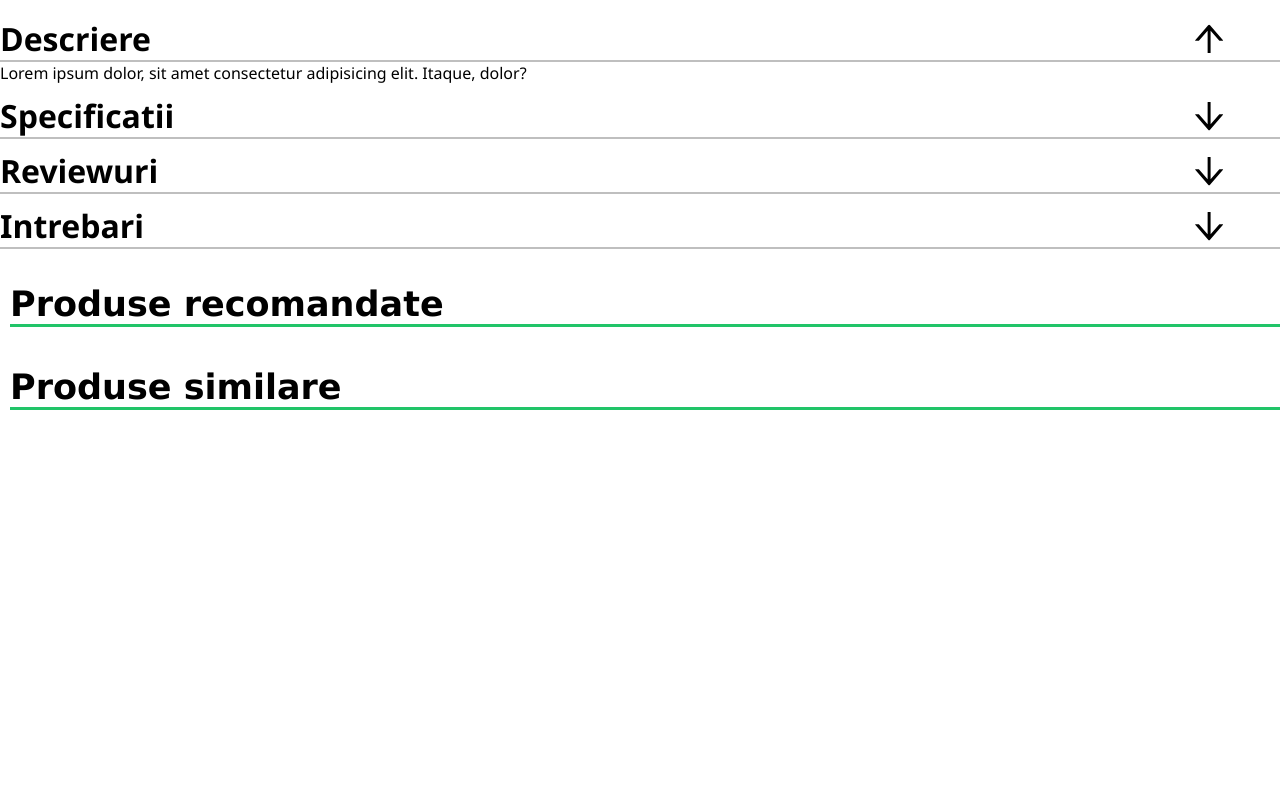
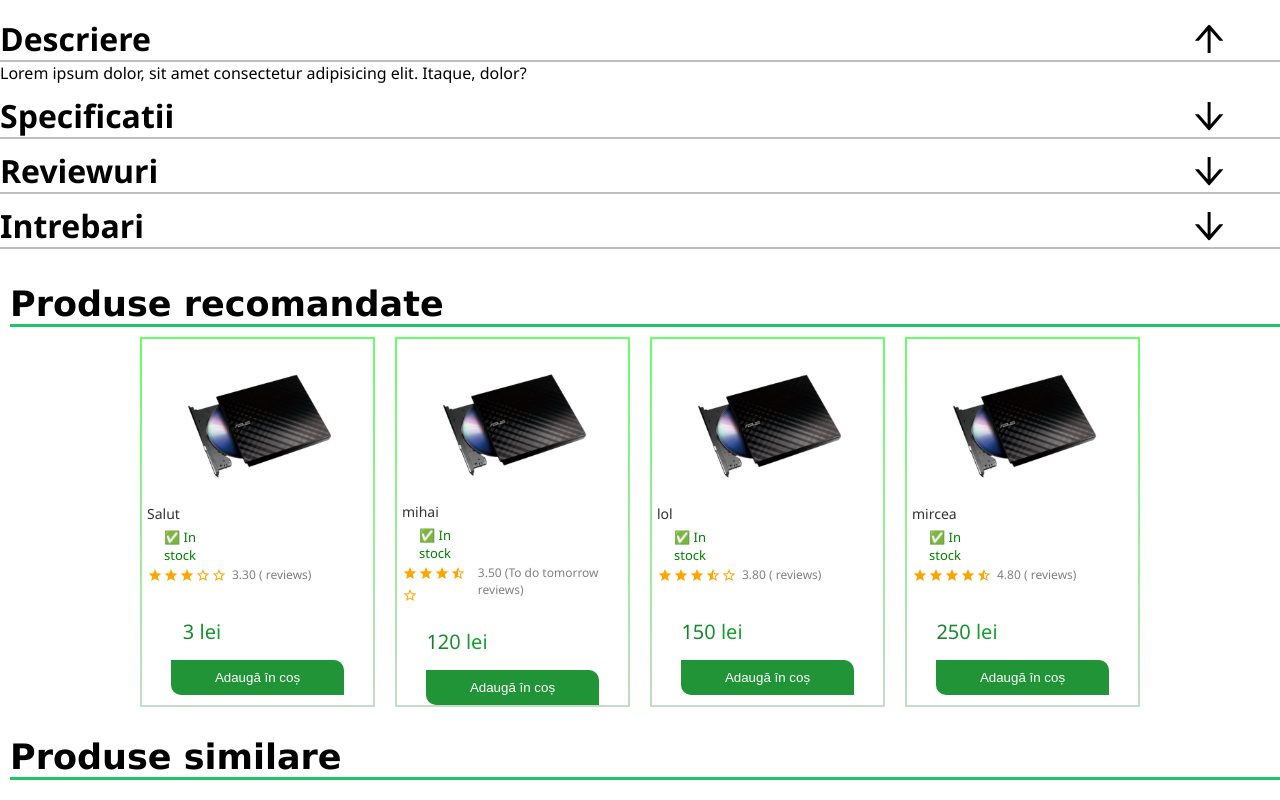
Before and after one commit to catalinfl/e-commerce, a React (Vite) app in the folder client/: page /product/636c1a743f63b11cb3085bb9 in a window 1280 px wide. Shown: the part 993-1793 px from the top of the page. Before the commit the page ends 1423 px from the top, so only its background shows below. Built offline with nearby package versions, Linux system fonts and the light colour scheme; no server answers.

Commit message:
reviews added

```diff
--- a/client/src/components/Card/CardProduct.tsx
+++ b/client/src/components/Card/CardProduct.tsx
@@ -6,10 +6,28 @@ import Product from '../Product/Product'
 
 
 interface PropsForCards {
-    price: String
+    price: string
+    title: string,
+    rating: string | undefined,
+    reduce?: string,
+    image: string,
+    oldPrice?: string,
+    reviews?: undefined | string
 }
 
-const CardProduct = ({ price }: PropsForCards) => {
+const CardProduct: React.FC<PropsForCards> = ({ price, title, rating, reviews, reduce, image, oldPrice}: PropsForCards) => {
+
+    var ratingToPass: any;
+    if (rating === undefined) {
+        ratingToPass = 0;
+    }
+    else ratingToPass = parseFloat(rating).toPrecision(3);
+
+    var reviewsToPass: any;
+    if (reviews === undefined) {
+        reviewsToPass = 0;
+    }
+    else reviewsToPass = parseInt(reviews);
 
   return (
     <div className="cardItem">
@@ -17,24 +35,30 @@ const CardProduct = ({ price }: PropsForCards) => {
             <img className="cartImage" src={Image} alt="image" />
         </div>
         <div className="cardDesc">
-            Lorem ipsum dolor sit ametetww consectetur adipisicing elit. M
+            {title}
         </div>
         <div className="cardAvailability">
-        &#9989; in stock
+        &#9989; In stock
         </div>
-        <div className="cardRatings">
-            <Ratings />
+        {rating ? <div className="cardRatings">
+            <Ratings stars={ratingToPass} reviews={reviewsToPass}/>
+        </div> : null}
+        <div className="cardOldPriceContainer">
+        { oldPrice ?
+        <div className="cardOldPrice">
+            {oldPrice} lei
         </div>
-        <div className="cardOldPriceContainer">
-        <div className="cardOldPrice">
-            500 lei
-        </div>
-        <div className="cardReduce">
+        : null
+        }
+        {reduce ?
+            <div className="cardReduce">
             20%
         </div>
+        : null
+        }
         </div>
         <div className="cardPrice">
-            586,322 lei
+        {price} lei
         </div>
         <div className="cardButton">
             <button className="cardBuyButton"> Adaugă în coș </button>
--- a/client/src/components/Card/Ratings.tsx
+++ b/client/src/components/Card/Ratings.tsx
@@ -1,20 +1,152 @@
-import React from 'react'
+import React, { useEffect, useState } from 'react'
 import './Ratings.scss'
 import { IoMdStar, IoMdStarHalf, IoMdStarOutline } from 'react-icons/io'
 
 
-const Ratings: React.FC = () => {
+interface PropsForStars {
+  stars?: any | number | (() => number),
+  reviews?: number
+}
+
+
+const Ratings: React.FC<PropsForStars> = ({stars, reviews}: PropsForStars) => {
+
+
+  const [useStars, setUseStars] = useState<number>(stars);
+  const [useReviews, setUseReviews] = useState<number | (() => number) | undefined>(reviews);
+
+  var fiveStars, fourAndHalfStars, fourStars, threeAndHalfStars, threeStars, twoAndHalfStars, twoStars, oneAndHalfStar, oneStar, zeroStar;
+
+  const createRating = (stars: number) => {
+      if (!stars) {
+        zeroStar = true;
+      }
+      if (stars == 5.00) {
+        fiveStars = true;
+      }
+      if (stars >= 4.50 && stars < 5.00) {
+        fourAndHalfStars = true;
+      }
+      if (stars >= 4.00 && stars < 4.50) {
+        fourStars = true;
+      }
+      if (stars >= 3.50 && stars < 4.00) {
+        threeAndHalfStars = true;
+      }
+      if (stars >= 3.00 && stars < 3.50) {
+        threeStars = true;
+      }
+      if (stars >= 2.50 && stars < 3.00) {
+        twoAndHalfStars = true;
+      }
+      if (stars >= 2.00 && stars < 2.50) {
+        twoStars = true;
+      }
+      if (stars >= 1.50 && stars < 2.00) {
+        oneAndHalfStar = true;
+      }
+      if (stars >= 1.00 && stars < 1.50) {
+        oneStar = true;
+      }
+  }
+
+  createRating(stars);
+
+
   return (
+    <>
     <div className="cardRating">
     <div className="cardStars">
-    <IoMdStar />
-    <IoMdStar/>
-    <IoMdStar/>
-    <IoMdStarHalf/>
-    <IoMdStarOutline/>
+    { fiveStars ?
+      <>
+      <IoMdStar />
+      <IoMdStar />
+      <IoMdStar />
+      <IoMdStar />
+      <IoMdStar />
+      </>
+     : fourAndHalfStars ?
+      <>
+      <IoMdStar />
+      <IoMdStar />
+      <IoMdStar />
+      <IoMdStar />
+      <IoMdStarHalf />
+      </>
+      :
+      fourStars ?
+      <>
+      <IoMdStar />
+      <IoMdStar />
+      <IoMdStar />
+      <IoMdStar />
+      <IoMdStarOutline />
+      </>
+      :
+      threeAndHalfStars ?
+      <>
+      <IoMdStar />
+      <IoMdStar />
+      <IoMdStar />
+      <IoMdStarHalf />
+      <IoMdStarOutline />
+      </>
+      : threeStars ?
+      <>
+      <IoMdStar />
+      <IoMdStar />
+      <IoMdStar />
+      <IoMdStarOutline />
+      <IoMdStarOutline />
+      </>
+      : twoAndHalfStars
+      ?
+      <>
+      <IoMdStar />
+      <IoMdStar />
+      <IoMdStarHalf />
+      <IoMdStarOutline />
+      <IoMdStarOutline />
+      </>
+      : twoStars ?
+      <>
+      <IoMdStar />
+      <IoMdStar />
+      <IoMdStarOutline />
+      <IoMdStarOutline />
+      <IoMdStarOutline />
+      </>
+      : oneAndHalfStar ?
+      <>
+      <IoMdStar />
+      <IoMdStarHalf />
+      <IoMdStarOutline />
+      <IoMdStarOutline />
+      <IoMdStarOutline />
+      </>
+      : oneStar ?
+      <>
+      <IoMdStar />
+      <IoMdStarOutline />
+      <IoMdStarOutline />
+      <IoMdStarOutline />
+      <IoMdStarOutline />
+      </>
+      : zeroStar ?
+      <>
+      <IoMdStarOutline />
+      <IoMdStarOutline />
+      <IoMdStarOutline />
+      <IoMdStarOutline />
+      <IoMdStarOutline />
+      </> : null
+    }
     </div>
-    <p className="cardRatingNumber">3.5 (5 reviews) </p>
+
+
+    <p className="cardRatingNumber"> {stars ? useStars : null} ({(reviews == 5) ?  "To do tomorrow" : null} reviews) </p>
     </div>
+      </>
   )
 }
 
--- a/client/src/components/Product/Product.tsx
+++ b/client/src/components/Product/Product.tsx
@@ -255,10 +255,10 @@ const Product: React.FC = () => {
             <div className="productRecommendations">
                 <p className="productRecommended"> Produse recomandate </p>
                 <div className="productRecommendContainer">
-                {/* <CardProduct />
-                <CardProduct />
-                <CardProduct />
-                <CardProduct /> */}
+                <CardProduct price={"3"} title={"Salut"} image={"test"} rating={"3.3"} reviews={"3"}/>
+                <CardProduct price={"120"} title={"mihai"} image={"img2"} rating={"3.5"} reviews={"5"}/>
+                <CardProduct price={"150"} title={"lol"} image={"img3"} rating={"3.8"} reviews={"15"}/>
+                <CardProduct price={"250"} title={"mircea"} image={"img4"} rating={"4.8"} reviews={"20"}/>
                 </div>
                 <div className="productRecommendContainer">
                 {/* <CardProduct />
```
